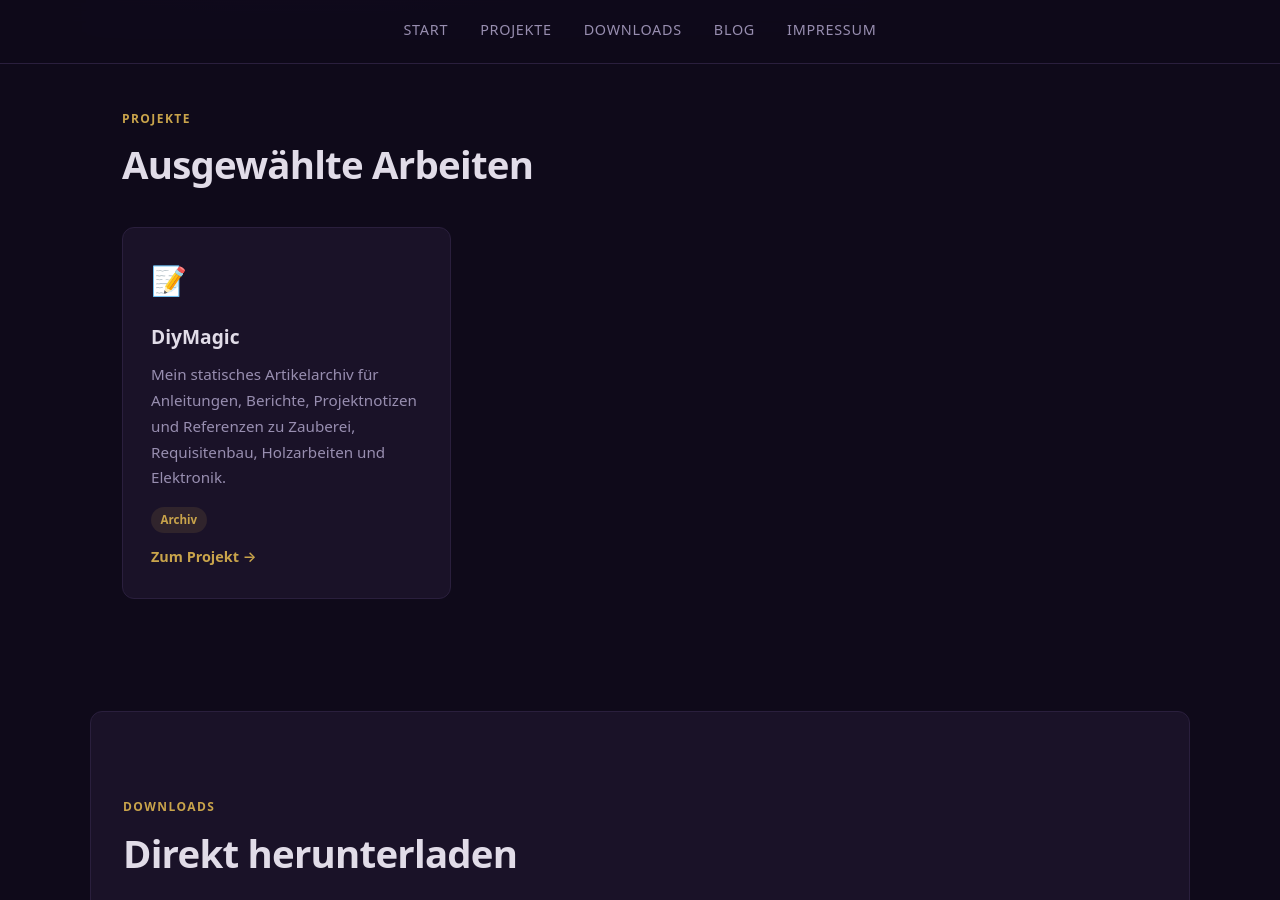
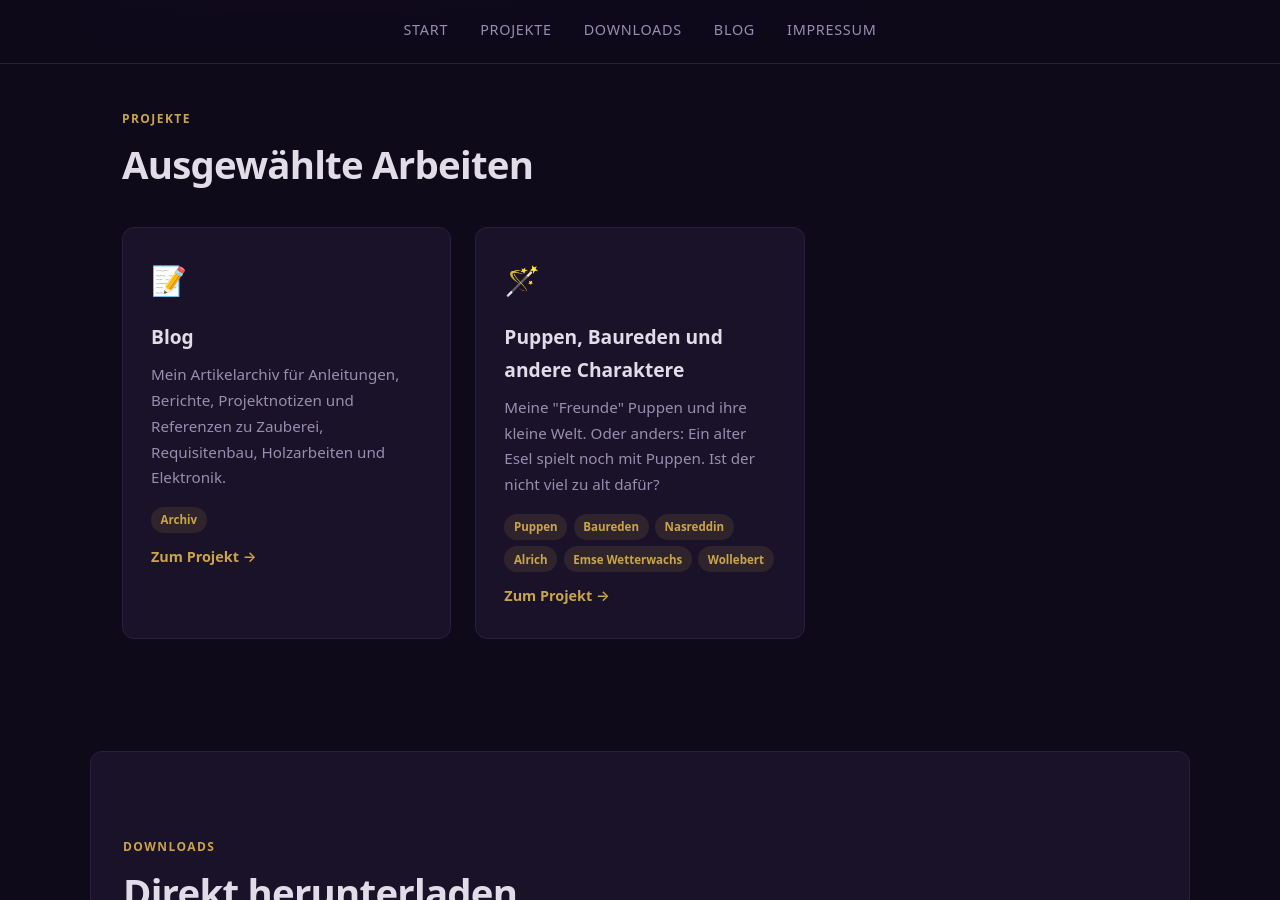
Before and after one commit to hesspet/Zauberhaft, a Jekyll site: the page built from index.html, in a window 1280 px wide and 900 px high, scrolled down 876 px. Built offline with Jekyll 4.4.1, drawn with Linux system fonts in a browser that asks for light colours.

Commit message:
Neuer Teil im Projekteordner

```diff
--- a/_data/projects.yml
+++ b/_data/projects.yml
@@ -3,28 +3,29 @@
 # Die Reihenfolge bestimmt die Anzeige auf der Seite.
 
 
-- name: DiyMagic
+- name: Blog
   emoji: "📝"
   description: >
-    Mein statisches Artikelarchiv für Anleitungen, Berichte,
+    Mein Artikelarchiv für Anleitungen, Berichte,
     Projektnotizen und Referenzen zu Zauberei, Requisitenbau,
     Holzarbeiten und Elektronik.
   tags:
     - Archiv
   url: /blog/
 
-# - name: "Nasreddin's Secret Listener"
-#   emoji: "🪄"
-#   description: >
-#     Der „Which Hand“-Trick elektronisch umgesetzt. Ein
-#     ESP32-basierter Detektor mit Magnetometer — unter 50&nbsp;€
-#     Materialkosten, benachrichtigt auf die Smartwatch.
-#   tags:
-#     - ESP32
-#     - BLE
-#     - Android
-#     - Magnetometer
-#   url: https://github.com/hesspet/Nasreddins-Secret-Listener
+- name: "Puppen, Baureden und andere Charaktere"
+  emoji: "🪄"
+  description: >
+    Meine "Freunde" Puppen und ihre kleine Welt.
+    Oder anders: Ein alter Esel spielt noch mit Puppen. Ist der nicht viel zu alt dafür?
+  tags:
+    - Puppen
+    - Baureden
+    - Nasreddin
+    - Alrich
+    - Emse Wetterwachs
+    - Wollebert
+  url: XXX
 
 # - name: "Nasreddin's Camera Arcanum"
 #   emoji: "📸"
```
